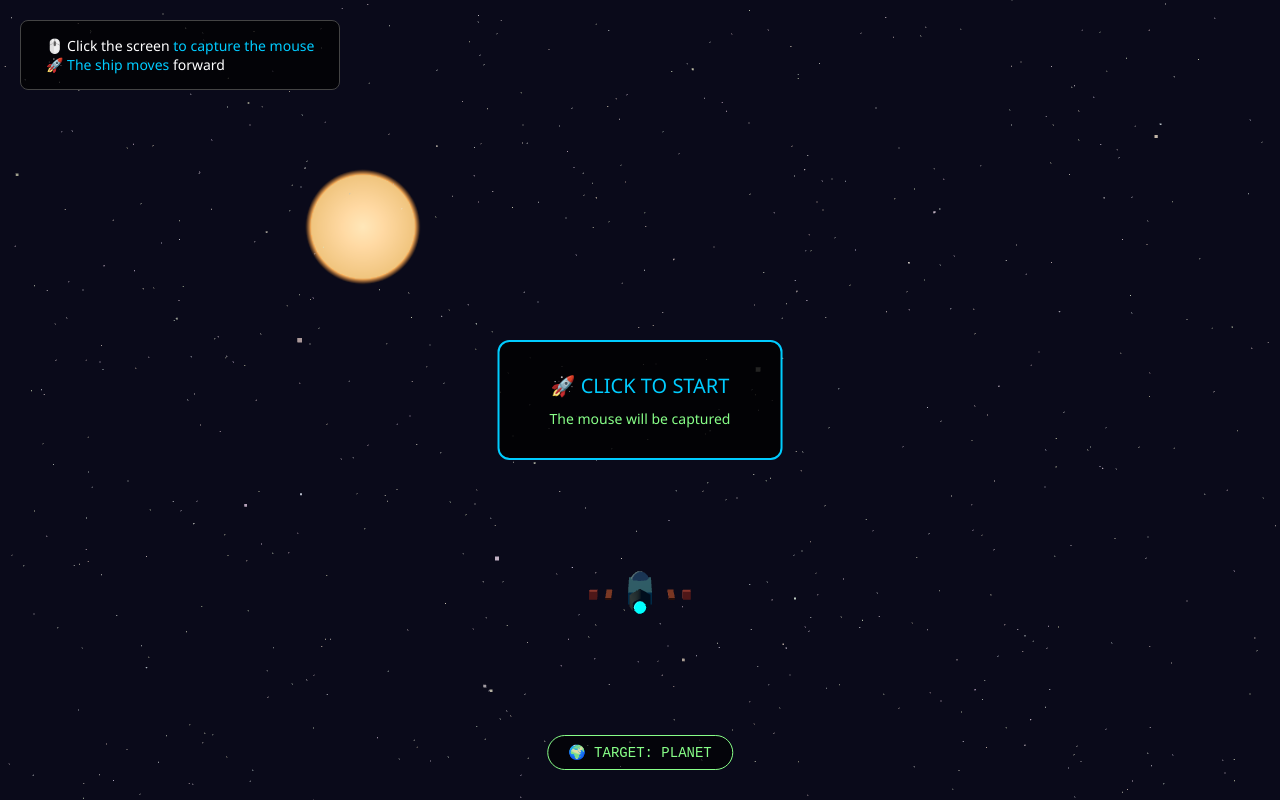
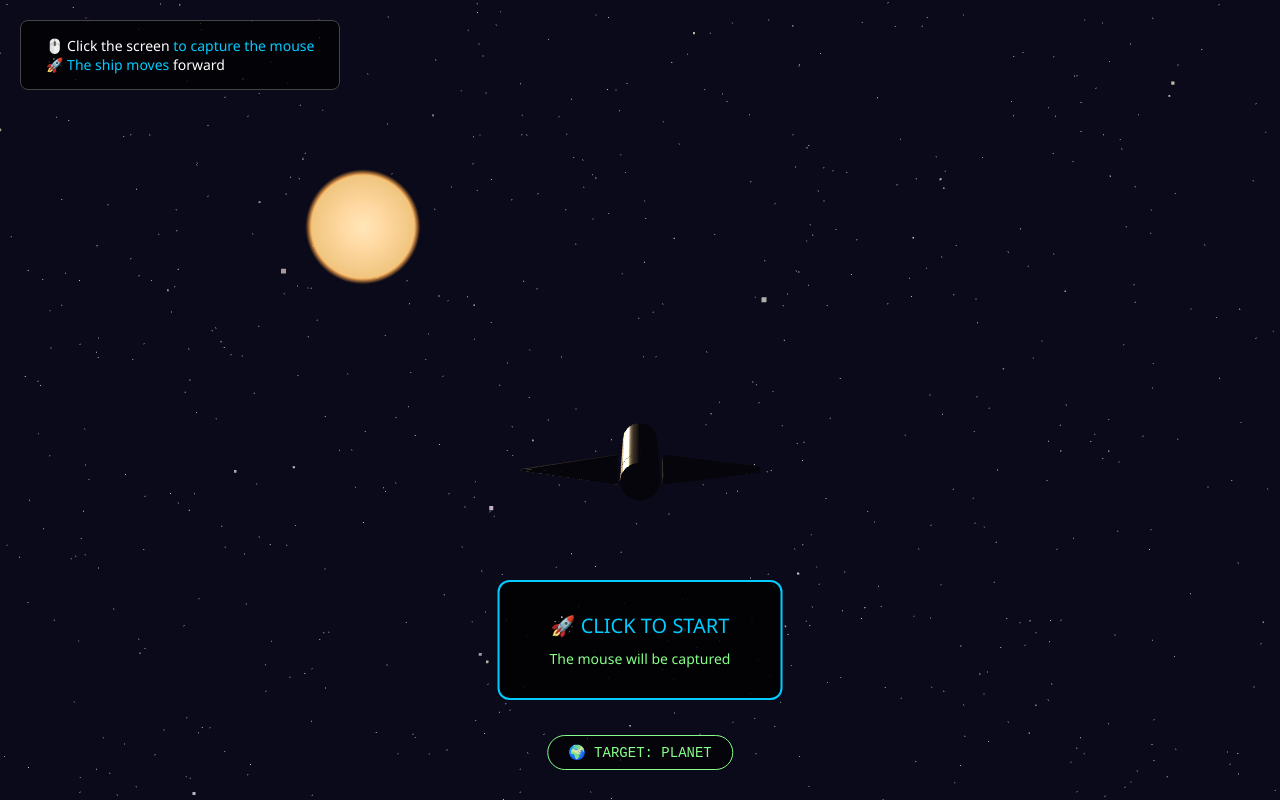
Before and after one commit to supmaxion/ProjectA72C, a website built with Vite: page index.html in a window 1280 px wide. Built offline with nearby package versions, Linux system fonts and the light colour scheme; animation ran at ten frames a second.

Commit message:
physics fixed, ship design

```diff
--- a/src/config.js
+++ b/src/config.js
@@ -21,24 +21,24 @@ export const STAR_FIELD = {
 };
 
 export const SHIP = {
-    startPosition: new THREE.Vector3(0, 0, -10),
+    startPosition: new THREE.Vector3(0, 0, 0),//nem itt hanem a camera offsetjében, de a ship rigid body-nak kell egy kezdő pozíció
     speed: 0.045,
     minSpeed: 0.005,
     maxSpeed: 0.9,
     scrollAcceleration: 0.005,  // sebesség-változás görgőegységenként
-    thrustForce: 0.8,      // hajtóerő nagysága impulzusban
+    thrustForce: 2,      // hajtóerő nagysága impulzusban
     mass: 1.0,
 };
 
 export const CAMERA = {
     fov: 60,
-    near: 10,
+    near: 1,
     far: 1000000,
-    offsetLocal: new THREE.Vector3(0, 5, 18),
+    offsetLocal: new THREE.Vector3(0, 1, 11),//0,5,18
 };
 export const GRAVITY = {
     G: 0.5,
-    scale: 1.0,
+    scale: 1,
 };
 
 export const SOLAR_SYSTEM = {
--- a/src/entities/Ship.js
+++ b/src/entities/Ship.js
@@ -1,4 +1,5 @@
 import * as THREE from 'three';
+import { buildShipMeshes } from './Ship.shape.js';
 import { SHIP } from '../config.js';
 
 export class Ship {
@@ -18,77 +19,12 @@ export class Ship {
 
         // Scroll-based thrust level (replaces old speed variable)
         this._thrustLevel = SHIP.speed;
+
+        this._velocity = new THREE.Vector3();
     }
 
     _buildMeshes() {
-        const hullGeo = new THREE.BoxGeometry(0.6, 0.3, 1.5);
-        const hullMat = new THREE.MeshStandardMaterial({
-            color: 0x00ccff,
-            emissive: 0x004466,
-            emissiveIntensity: 0.3,
-        });
-        const hull = new THREE.Mesh(hullGeo, hullMat);
-        hull.position.z = -0.2;
-        this.visualGroup.add(hull);
-
-        const cockpitGeo = new THREE.SphereGeometry(0.25, 8, 8);
-        const cockpitMat = new THREE.MeshStandardMaterial({
-            color: 0x88ddff,
-            emissive: 0x224466,
-            emissiveIntensity: 0.5,
-        });
-        const cockpit = new THREE.Mesh(cockpitGeo, cockpitMat);
-        cockpit.position.set(0, 0.1, -0.8);
-        this.visualGroup.add(cockpit);
-
-        const wingGeo = new THREE.BoxGeometry(0.15, 0.05, 0.8);
-        const wingMat = new THREE.MeshStandardMaterial({
-            color: 0xff6644,
-            emissive: 0x442211,
-            emissiveIntensity: 0.2,
-        });
-        const rightWing = new THREE.Mesh(wingGeo, wingMat);
-        rightWing.position.set(0.8, 0, 0.2);
-        this.visualGroup.add(rightWing);
-
-        const leftWing = new THREE.Mesh(wingGeo, wingMat);
-        leftWing.position.set(-0.8, 0, 0.2);
-        this.visualGroup.add(leftWing);
-
-        const wingtipGeo = new THREE.BoxGeometry(0.2, 0.2, 0.2);
-        const wingtipMat = new THREE.MeshStandardMaterial({
-            color: 0xff4444,
-            emissive: 0x662222,
-            emissiveIntensity: 0.5,
-        });
-        const rightTip = new THREE.Mesh(wingtipGeo, wingtipMat);
-        rightTip.position.set(1.2, 0, 0.2);
-        this.visualGroup.add(rightTip);
-
-        const leftTip = new THREE.Mesh(wingtipGeo, wingtipMat);
-        leftTip.position.set(-1.2, 0, 0.2);
-        this.visualGroup.add(leftTip);
-
-        const tailGeo = new THREE.CylinderGeometry(0.2, 0.3, 0.5, 6);
-        const tailMat = new THREE.MeshStandardMaterial({
-            color: 0x006688,
-            emissive: 0x002233,
-            emissiveIntensity: 0.2,
-        });
-        const tail = new THREE.Mesh(tailGeo, tailMat);
-        tail.rotation.x = Math.PI / 2;
-        tail.position.set(0, 0, 1.0);
-        this.visualGroup.add(tail);
-
-        const engineGeo = new THREE.SphereGeometry(0.15, 6, 6);
-        const engineMat = new THREE.MeshStandardMaterial({
-            color: 0x00ffff,
-            emissive: 0x00ffff,
-            emissiveIntensity: 1.0,
-        });
-        const engine = new THREE.Mesh(engineGeo, engineMat);
-        engine.position.set(0, 0, 1.3);
-        this.visualGroup.add(engine);
+        buildShipMeshes(this.visualGroup);
     }
 
     get position() {
@@ -128,18 +64,26 @@ export class Ship {
             );
         }
 
-        // --- THRUST IMPULSE in the ship's forward direction ---
+        // Thrust: forward irányba gyorsítás
         const forward = new THREE.Vector3(0, 0, -1)
             .applyQuaternion(this.group.quaternion);
 
-        const thrust = forward.multiplyScalar(
-            this._thrustLevel * SHIP.thrustForce
-        );
+        // Gravitációs (forward-ra merőleges) velocity komponens megtartása
+        const forwardSpeed = this._velocity.dot(forward);
+        const gravityDrift = this._velocity.clone()
+            .addScaledVector(forward, -forwardSpeed);
 
-        this._body.applyImpulse(
-            { x: thrust.x, y: thrust.y, z: thrust.z },
-            true
-        );
+        // Forward komponens = pontosan a thrustLevel (nem halmozódik)
+        this._velocity.copy(gravityDrift)
+            .addScaledVector(forward, this._thrustLevel);
+
+        this.group.position.add(this._velocity);
+
+
+    }
+
+    applyGravityForce(force) {
+        this._velocity.add(force);
     }
 
     /**
--- /dev/null
+++ b/src/entities/Ship.shape.js
@@ -0,0 +1,56 @@
+import * as THREE from 'three';
+
+export function buildShipMeshes(visualGroup) {
+
+
+    // --- FÉM ANYAG (egységes, csillogó) ---
+    const metalMaterial = new THREE.MeshStandardMaterial({
+        color: 0xffffff,           // világos ezüstös fémszín
+        metalness: 0.85,            // erősen fémes
+        roughness: 0.2,            // sima, tükröződő felület
+        emissive: 0x000000,
+        emissiveIntensity: 0,
+        envMapIntensity: 1.9,
+    });
+
+
+
+    // Hozz létre egy csoportot a hajó alkatrészeinek
+    const shipGroup = new THREE.Group();
+
+    // Az egész hajó megdöntése 15 fokkal X tengely körül
+    shipGroup.rotation.x = 15 * Math.PI / 180;
+
+
+    // 1. HULL (törzs - henger alakú, vékonyabb)
+    const hullGeo = new THREE.CylinderGeometry(0.3, 0.3, 2, 16);
+    const hull = new THREE.Mesh(hullGeo, metalMaterial);
+    hull.position.z = -0.2;
+    hull.rotation.x = Math.PI / 2;  // henger vízszintesbe forgatása
+    shipGroup.add(hull);
+
+    // 2. COCKPIT (pilótafülke - kúp alakú, hosszúkásabb előre)
+    const cockpitGeo = new THREE.ConeGeometry(0.3, 1.0, 16);
+    const cockpit = new THREE.Mesh(cockpitGeo, metalMaterial);
+    cockpit.position.set(0, 0, -0.1);
+    cockpit.rotation.x = -Math.PI / 2;
+    shipGroup.add(cockpit);
+
+    // 3. RIGHT WING (jobb szárny - laposabb csonkagúla)
+    const rightWingGeo = new THREE.CylinderGeometry(0.05, 0.25, 1.5, 4); // sugarak felezve
+    const rightWing = new THREE.Mesh(rightWingGeo, metalMaterial);
+    rightWing.position.set(1.1, 0, 0.3);
+    rightWing.rotation.z = -Math.PI / 2;
+    shipGroup.add(rightWing);
+
+    // 4. LEFT WING (bal szárny - laposabb csonkagúla)
+    const leftWingGeo = new THREE.CylinderGeometry(0.01, 0.25, 1.5, 4);
+    const leftWing = new THREE.Mesh(leftWingGeo, metalMaterial);
+    leftWing.position.set(-1.1, 0, 0.3);
+    leftWing.rotation.z = Math.PI / 2;
+    shipGroup.add(leftWing);
+
+    // Add hozzá a csoportot a visualGroup-hoz
+    visualGroup.add(shipGroup);
+
+}
--- a/src/main.js
+++ b/src/main.js
@@ -64,12 +64,17 @@ async function init() {
         physicsWorld.step();
 
         // 5. Sync Three.js position from Rapier
-        ship.syncFromPhysics();
+        // ship.syncFromPhysics();
 
         // 6. Camera follow
         updateCameraFollow(camera, ship);
 
-        // 7. Render
+        ship.update(input);
+        gravitySystem.applyToVelocity(ship);  // ← ez, nem applyTo()
+        // gravitySystem.applyTo(ship.getRigidBody());  ← kommenteld ki
+        physicsWorld.step();
+        // ship.syncFromPhysics();  ← marad kikommentelve
+        updateCameraFollow(camera, ship);
         renderer.render(scene, camera);
     }
 
--- a/src/physics/GravitySystem.js
+++ b/src/physics/GravitySystem.js
@@ -61,4 +61,23 @@ export class GravitySystem {
             true
         );
     }
+
+    applyToVelocity(ship) {
+        const shipPos = ship.position;
+        const force = new THREE.Vector3();
+
+        for (const body of this._bodies) {
+            const toBody = body.position.clone().sub(shipPos);
+            const distSq = toBody.lengthSq();
+            const softened = distSq + 100;
+            const forceMag = (GRAVITY.G * body.mass * GRAVITY.scale) / softened;
+            force.addScaledVector(toBody.normalize(), forceMag);
+        }
+
+        // Skálázzuk le hogy ne legyen túl erős
+        force.multiplyScalar(0.0001);
+        ship.applyGravityForce(force);
+    }
+
+
 }
--- a/src/style.css
+++ b/src/style.css
@@ -43,7 +43,7 @@ body {
 
 #clickToStart {
     position: absolute;
-    top: 50%;
+    top: 80%;
     left: 50%;
     transform: translate(-50%, -50%);
     background: rgba(0, 0, 0, 0.8);
```
